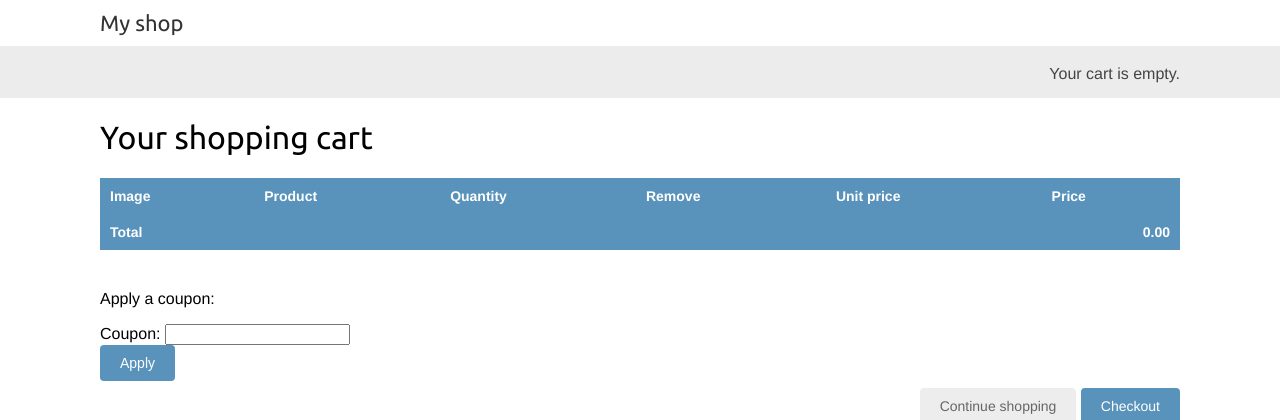
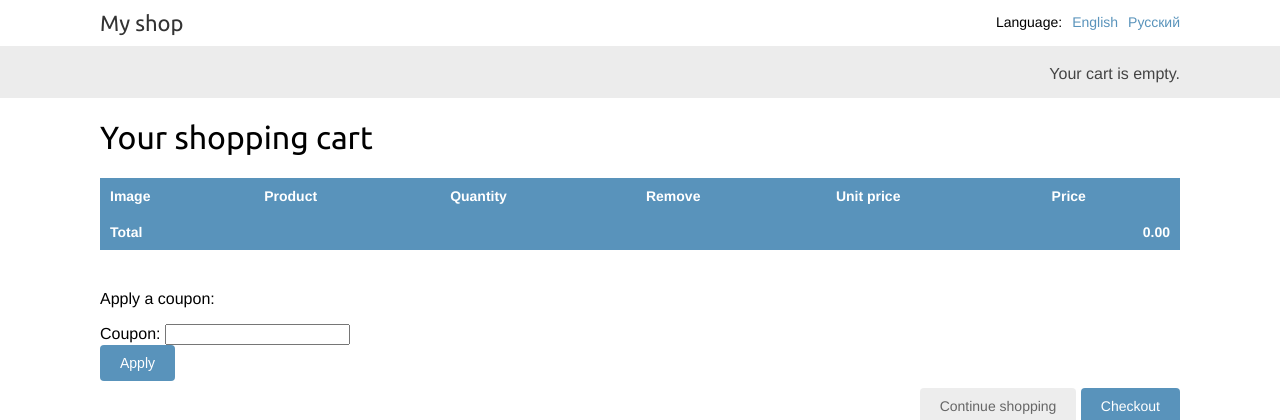
Before and after one commit to Flynotfly/myshop, a Django app: page /en/cart/ in a window 1280 px wide. Shown: the top 420 px of the page. Run offline with Django 5.2, Linux system fonts and the light colour scheme; parts of the project's set-up code (start-up, migrations or seed data) failed here and were passed over.

Commit message:
Add choosing language to header

```diff
--- a/shop/templates/shop/base.html
+++ b/shop/templates/shop/base.html
@@ -9,6 +9,22 @@
 <body>
     <div id="header">
         <a href="/" class="logo">{% translate 'My shop' %}</a>
+        {% get_current_language as LANGUAGE_CODE %}
+        {% get_available_languages as LANGUAGES %}
+        {% get_language_info_list for LANGUAGES as languages %}
+        <div class="languages">
+            <p>{% translate 'Language' %}:</p>
+            <ul class="languages">
+                {% for language in languages %}
+                	<li>
+                        <a href="/{{ language.code }}/"
+                           {% if language.code == LANGUAGE_CODE %}class="selected"{% endif %}>
+                            {{ language.name_local }}
+                        </a>
+                    </li>
+                {% endfor %}
+            </ul>
+        </div>
     </div>
     <div id="subheader">
         <div class="cart">
```
